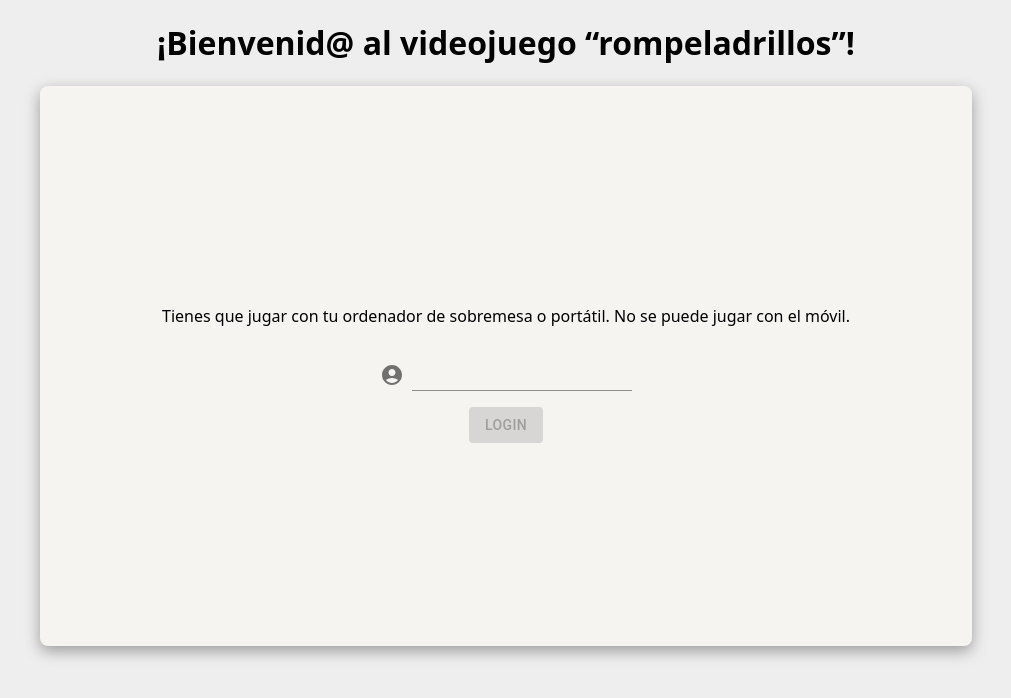
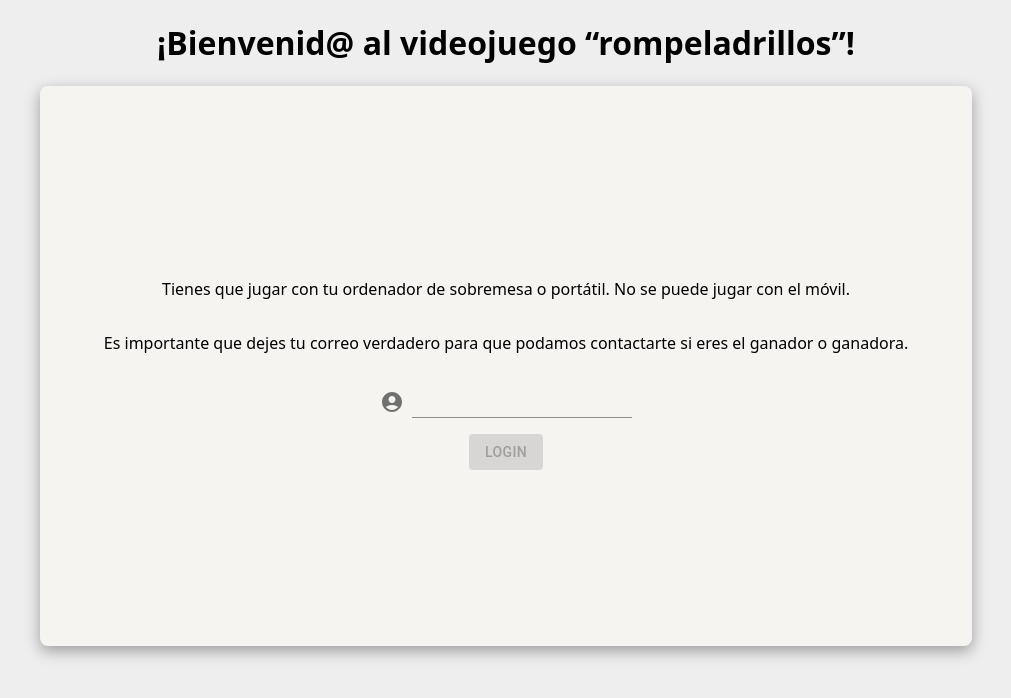
Before and after one commit to fedengarcia/tesis-pinball-game, a React (Vite) app: page / in a window 1280 px wide. Shown: the top 698 px of the page, without its empty margins (134-1145 px from the left). Built offline with nearby package versions, Linux system fonts and the light colour scheme.

Commit message:
update login

```diff
--- a/src/components/Login.jsx
+++ b/src/components/Login.jsx
@@ -23,6 +23,7 @@ export default function Login() {
           :
             <>
               <p>{APP_DATA.APP_LOGIN_SUBTITLE}</p>
+              <p>{APP_DATA.APP_LOGIN_SUBTITLE2}</p>
               <Box sx={{ display: 'flex', alignItems: 'flex-end', marginBottom: '1em' }}>
                 <AccountCircle sx={{ color: 'action.active', mr: 1, my: 0.5 }} />
                 <TextField id="input-with-sx" label={userInfo.email === '' && APP_DATA.APP_EMAIL_LABEL} variant="standard" value={userInfo.name} onChange={handleEmailInput}/>
```
Also changed, not shown: src/assets/bricksgame.png (added).
